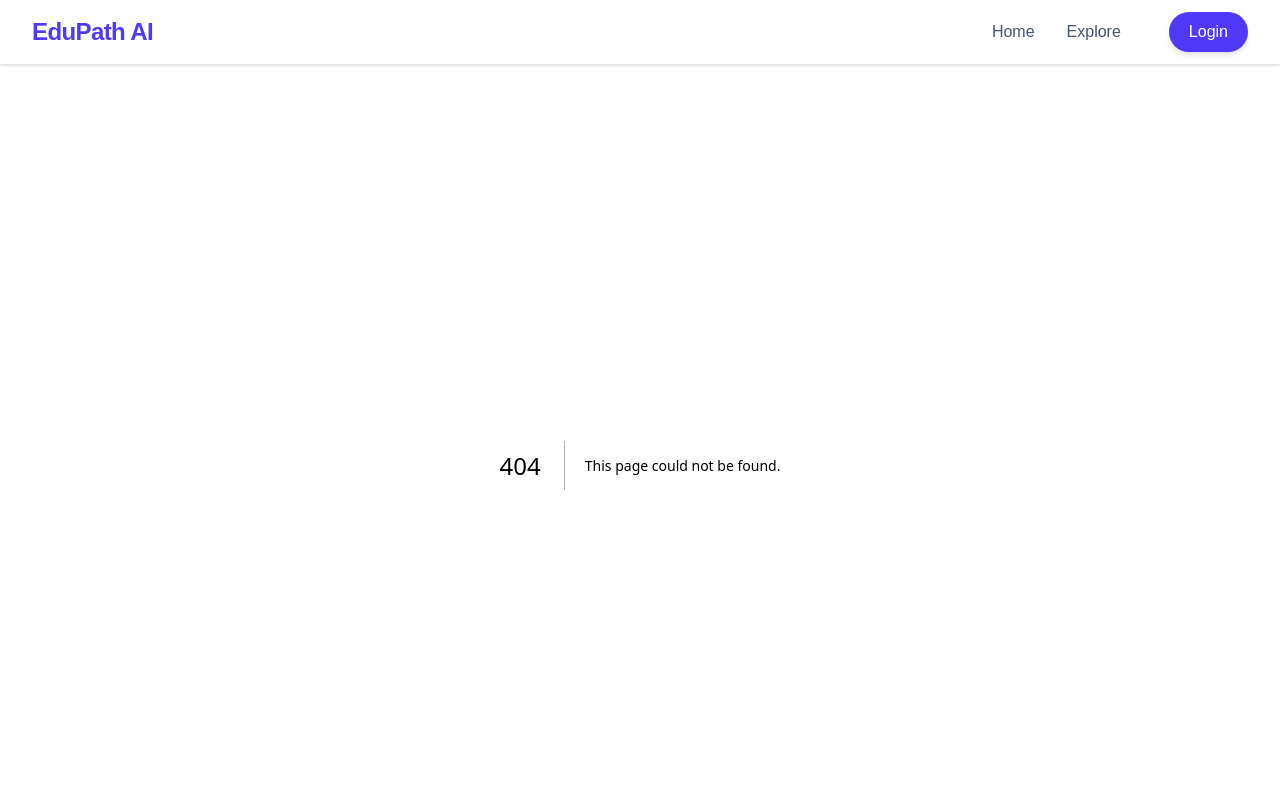
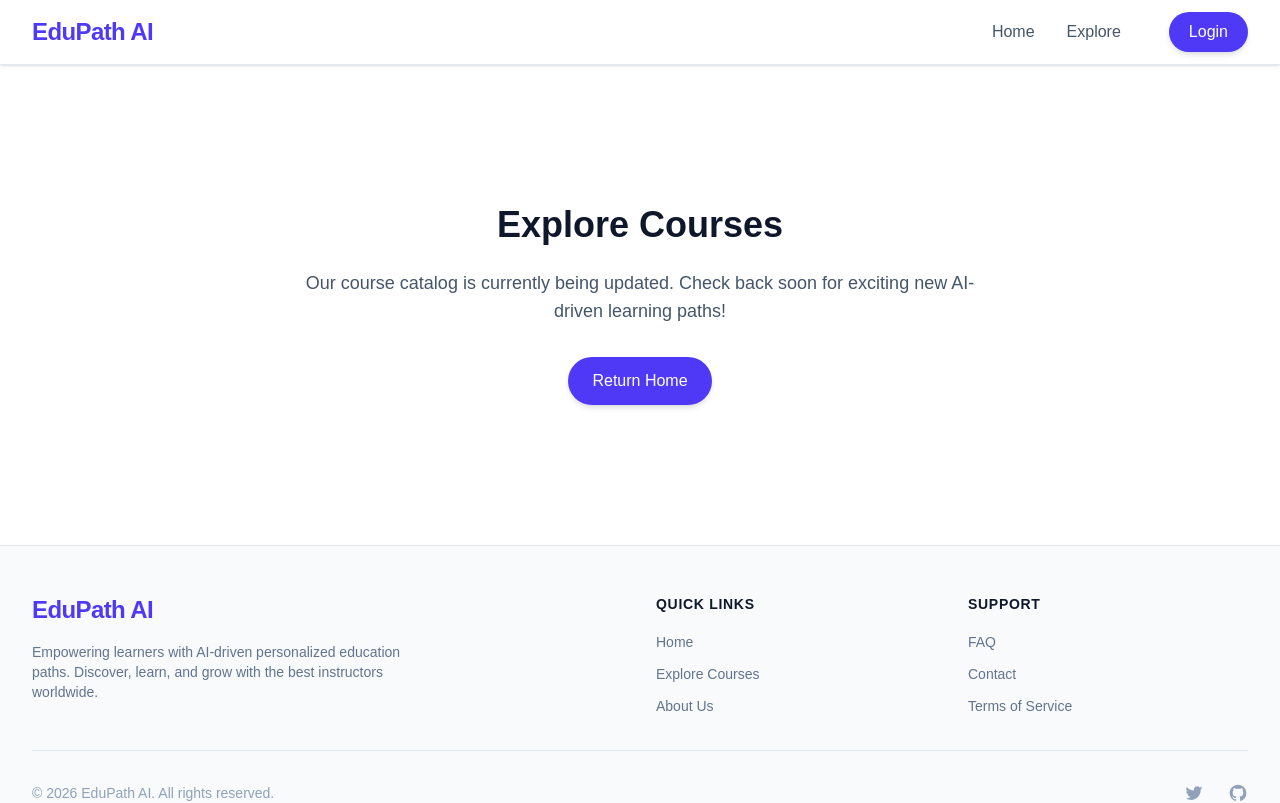
Before and after one commit to Abdur-Rahim-web/edupath-ai, a Next.js app: page /explore in a window 1280 px wide. Before the commit this address had no page. Shown: the top 803 px of the page. Built offline with nearby package versions, Linux system fonts and the light colour scheme.

Commit message:
feat: add placeholder pages for explore, login, and register routes

```diff
--- /dev/null
+++ b/app/explore/page.tsx
@@ -0,0 +1,16 @@
+import React from 'react';
+import Link from 'next/link';
+
+export default function ExplorePage() {
+  return (
+    <div className="max-w-7xl mx-auto px-4 sm:px-6 lg:px-8 py-24 min-h-[60vh] flex flex-col items-center justify-center text-center">
+      <h1 className="text-4xl font-extrabold text-slate-900 mb-6">Explore Courses</h1>
+      <p className="text-lg text-slate-600 mb-8 max-w-2xl">
+        Our course catalog is currently being updated. Check back soon for exciting new AI-driven learning paths!
+      </p>
+      <Link href="/" className="px-6 py-3 bg-indigo-600 hover:bg-indigo-700 text-white font-medium rounded-full transition-colors shadow-md hover:shadow-lg">
+        Return Home
+      </Link>
+    </div>
+  );
+}
--- /dev/null
+++ b/app/login/page.tsx
@@ -0,0 +1,16 @@
+import React from 'react';
+import Link from 'next/link';
+
+export default function LoginPage() {
+  return (
+    <div className="max-w-7xl mx-auto px-4 sm:px-6 lg:px-8 py-24 min-h-[60vh] flex flex-col items-center justify-center text-center">
+      <h1 className="text-4xl font-extrabold text-slate-900 mb-6">Log In</h1>
+      <p className="text-lg text-slate-600 mb-8 max-w-2xl">
+        The login functionality is currently under development. Stay tuned!
+      </p>
+      <Link href="/" className="px-6 py-3 bg-indigo-600 hover:bg-indigo-700 text-white font-medium rounded-full transition-colors shadow-md hover:shadow-lg">
+        Return Home
+      </Link>
+    </div>
+  );
+}
--- /dev/null
+++ b/app/register/page.tsx
@@ -0,0 +1,16 @@
+import React from 'react';
+import Link from 'next/link';
+
+export default function RegisterPage() {
+  return (
+    <div className="max-w-7xl mx-auto px-4 sm:px-6 lg:px-8 py-24 min-h-[60vh] flex flex-col items-center justify-center text-center">
+      <h1 className="text-4xl font-extrabold text-slate-900 mb-6">Register</h1>
+      <p className="text-lg text-slate-600 mb-8 max-w-2xl">
+        Account registration is currently under development. Stay tuned!
+      </p>
+      <Link href="/" className="px-6 py-3 bg-indigo-600 hover:bg-indigo-700 text-white font-medium rounded-full transition-colors shadow-md hover:shadow-lg">
+        Return Home
+      </Link>
+    </div>
+  );
+}
```
